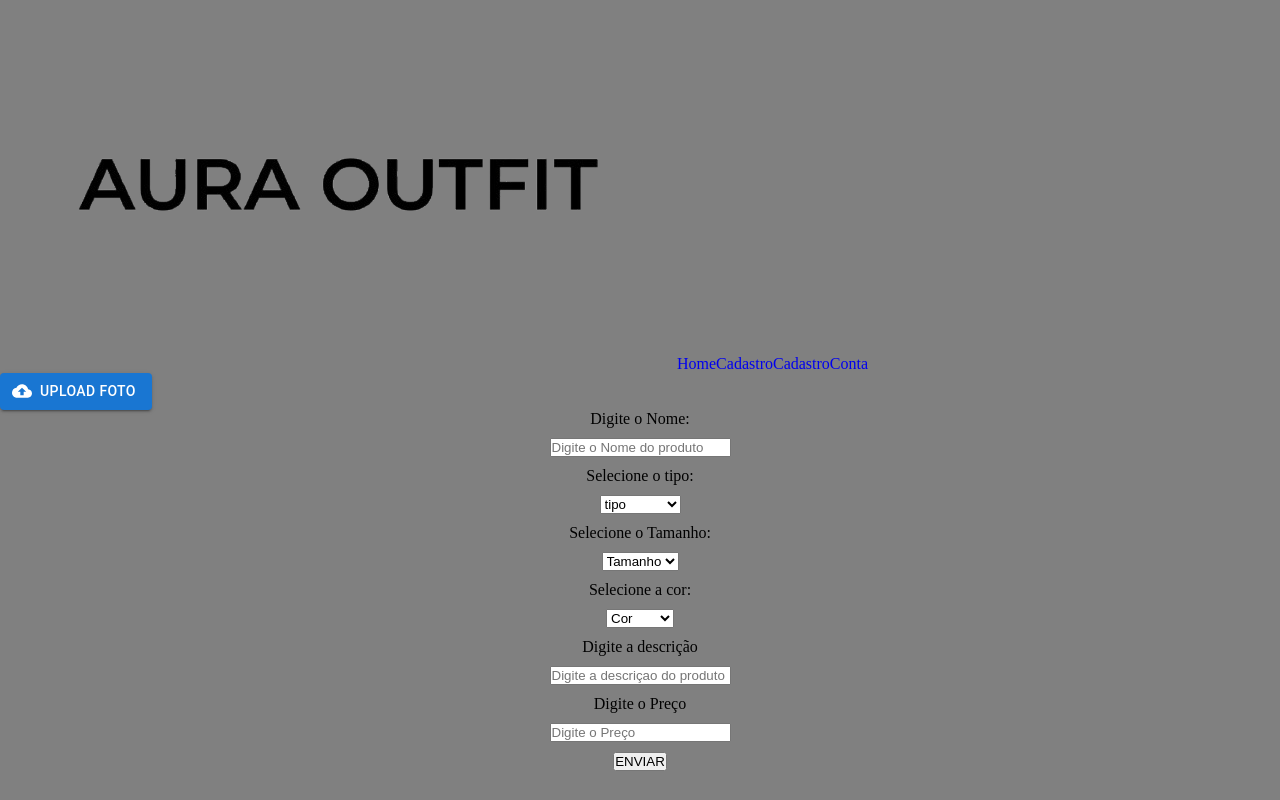
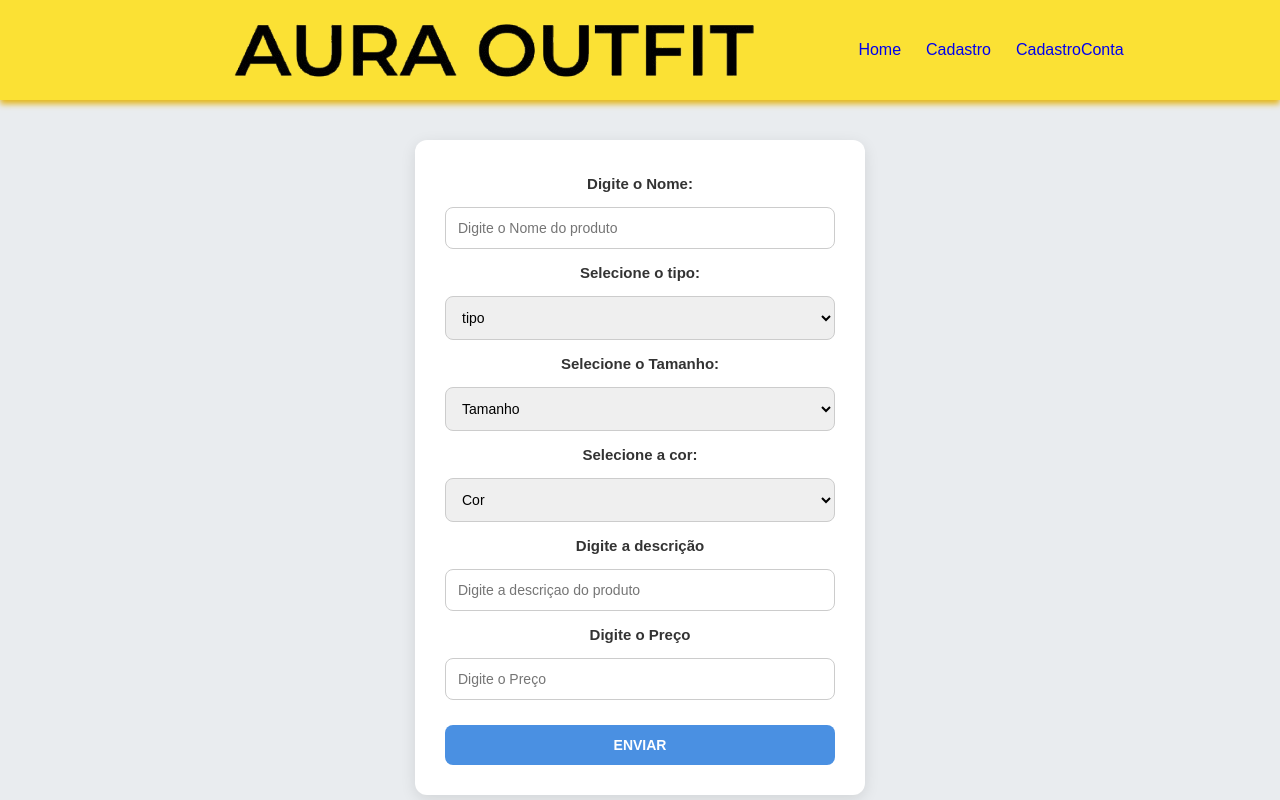
Before and after one commit to SantoAmaroFC/e-commerce-projeto, a React (Vite) app in the folder e-commerce projeto 1 luiz/: page /cadastro in a window 1280 px wide. Built offline with nearby package versions, Linux system fonts and the light colour scheme.

Commit message:
concluida mudança dos itens

```diff
--- a/e-commerce projeto 1 luiz/package.json
+++ b/e-commerce projeto 1 luiz/package.json
@@ -14,7 +14,7 @@
     "@emotion/styled": "^11.14.1",
     "@fontsource/roboto": "^5.2.10",
     "@mui/icons-material": "^9.0.0",
-    "@mui/material": "^9.0.1",
+    "@mui/material": "^9.1.1",
     "@mui/styled-engine-sc": "^9.0.0",
     "react": "^19.2.4",
     "react-dom": "^19.2.4",
--- /dev/null
+++ b/e-commerce projeto 1 luiz/src/components/Cadastro.css
@@ -0,0 +1,64 @@
+body {
+    margin: 0;
+    padding: 0;
+    background-color: #f4f6f9;
+    font-family: Arial, Helvetica, sans-serif;
+  }
+
+  .cont-cadastro {
+    width: 450px;
+    margin: 40px auto;
+    padding: 30px;
+    background-color: #fff;
+    border-radius: 12px;
+    box-shadow: 0 4px 15px rgba(0, 0, 0, 0.1);
+
+    display: flex;
+    flex-direction: column;
+    gap: 10px;
+  }
+
+  .cad-text {
+    font-size: 15px;
+    font-weight: 600;
+    color: #333;
+    margin: 5px 0;
+  }
+
+  .input-cad {
+    width: 100%;
+    padding: 12px;
+    border: 1px solid #ccc;
+    border-radius: 8px;
+    font-size: 14px;
+    box-sizing: border-box;
+    transition: 0.3s;
+  }
+
+  .input-cad:focus {
+    outline: none;
+    border-color: #4a90e2;
+    box-shadow: 0 0 5px rgba(74, 144, 226, 0.4);
+  }
+
+  select.input-cad {
+    cursor: pointer;
+  }
+
+  button.input-cad {
+    margin-top: 15px;
+    background-color: #4a90e2;
+    color: white;
+    border: none;
+    font-weight: bold;
+    cursor: pointer;
+    transition: 0.3s;
+  }
+
+  button.input-cad:hover {
+    background-color: #357abd;
+  }
+
+  button.input-cad:active {
+    transform: scale(0.98);
+  }
--- a/e-commerce projeto 1 luiz/src/components/Navbar.css
+++ b/e-commerce projeto 1 luiz/src/components/Navbar.css
@@ -1,12 +1,21 @@
-.navbar{
+.nav{
     display: flex;
     justify-content: center;
     align-items: center;
     gap: 25px;
     min-width: 100vw;
 
-    height: 70px;
-    background-color: #eee;
+    background-color: var(--background-header);
+    height: 100px;
+    display: flex;
+    box-shadow: 0px 4px 6px var(--sonbreamento-header);
+    position: relative;
+    z-index: 1000;
+    text-align: center;
+
+    justify-content: center;
+    align-items:center;
+
 }
 a{
     text-decoration: none;
--- a/e-commerce projeto 1 luiz/src/index.css
+++ b/e-commerce projeto 1 luiz/src/index.css
@@ -7,13 +7,12 @@
 
 html, body, #root{
   min-height: 100vh;
-
-  background-color: grey;
+  background-color: #e9ecef;
 }
 
 :root{
 
- --ink-black: #000814ff;
+--ink-black: #000814ff;
 --botoes-nav: #e9eaecff;
 --background-main:  #e9eaecff;
 --sonbreamento-header: #e4b61aff;
--- a/e-commerce projeto 1 luiz/src/pages/Cadastro.jsx
+++ b/e-commerce projeto 1 luiz/src/pages/Cadastro.jsx
@@ -8,8 +8,6 @@ function Cadastro() {
 
    <div>
     <Navbar />
-      <Upload />
-
        <Cadastros />
             <p>
 
```
Also changed, not shown: e-commerce projeto 1 luiz/src/components/Cadastros.jsx (+2 -5 lines), e-commerce projeto 1 luiz/src/pages/Paginas.css (+0 -12 lines), 1 other file (tests, documents, lock files or other folders).
